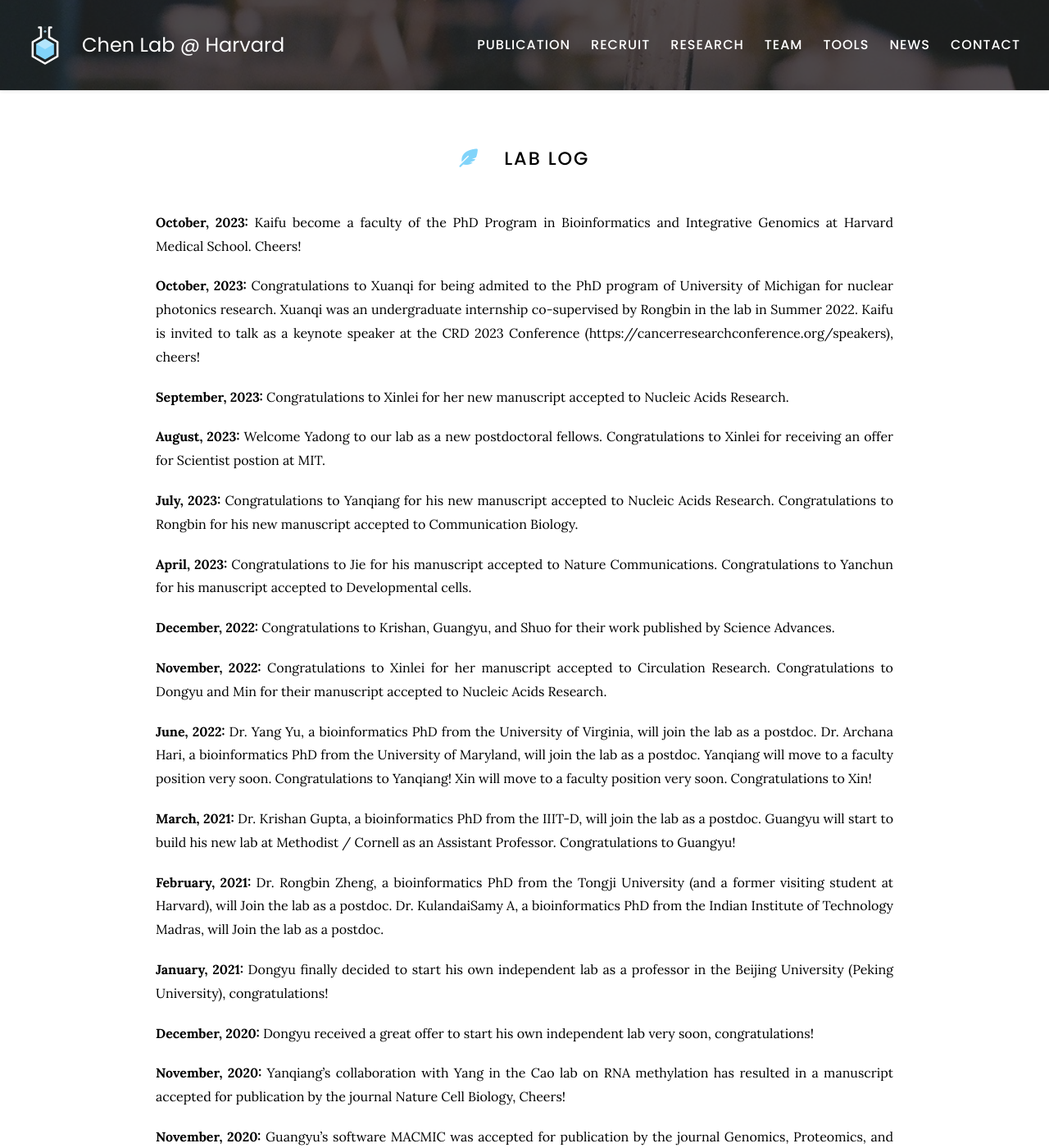
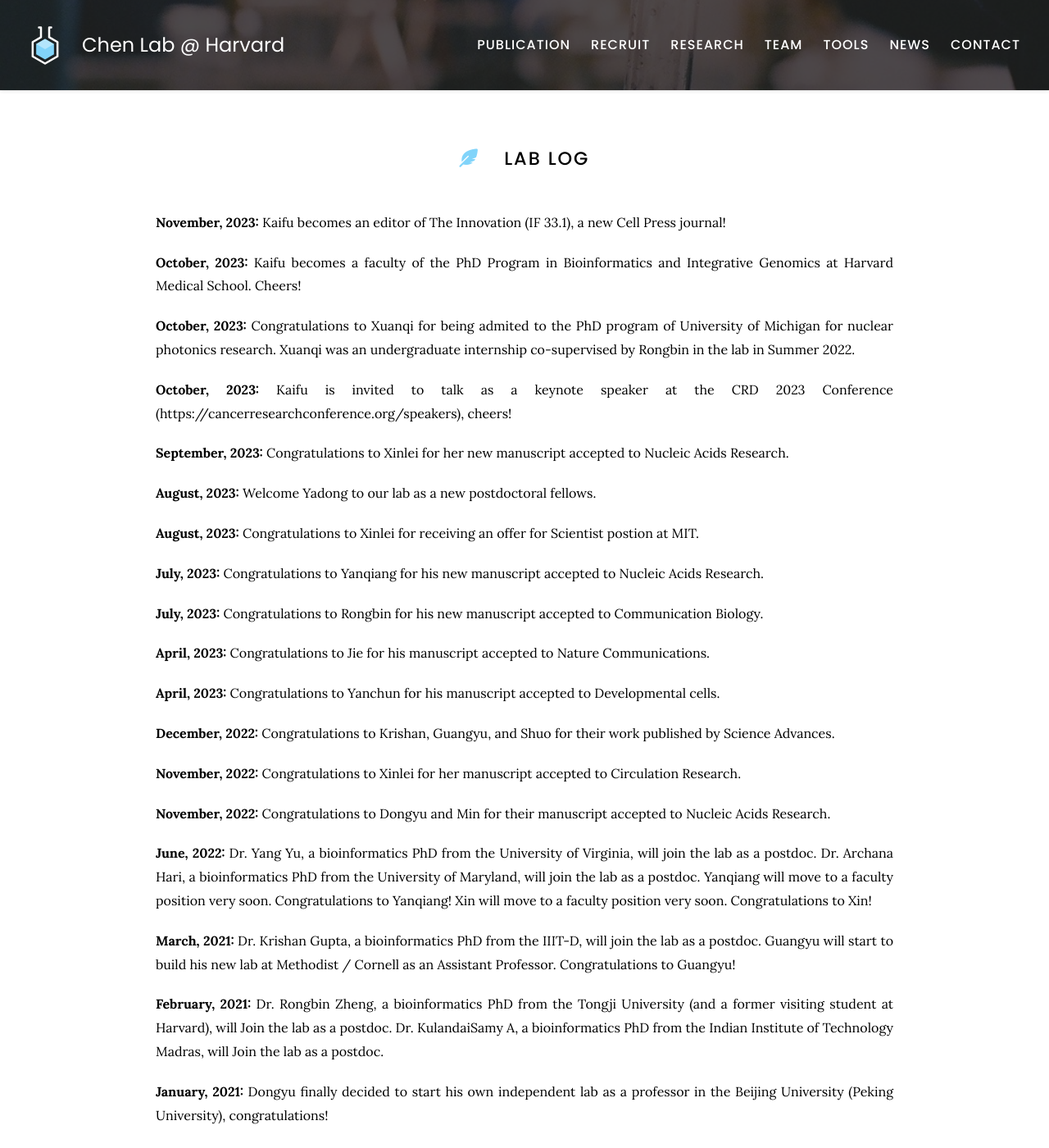
Before and after one commit to kaifuchenlab/kaifuchenlab.github.io, a Jekyll site: the page built from 7.news/index.md, in a window 1280 px wide and 1400 px high. Shown: the whole window at 82% size. Built offline with Jekyll 4.4.1, drawn with Linux system fonts in a browser that asks for light colours.

Commit message:
Update index.md

```diff
--- a/7.news/index.md
+++ b/7.news/index.md
@@ -8,25 +8,37 @@ nav:
 # <i class="fas fa-feather-alt"></i> Lab log
 
 
-**October, 2023:**
-Kaifu become a faculty of the PhD Program in Bioinformatics and Integrative Genomics at Harvard Medical School. Cheers!
+**November, 2023:**
+Kaifu becomes an editor of The Innovation (IF 33.1), a new Cell Press journal!
 
 **October, 2023:**
-Congratulations to Xuanqi for being admited to the PhD program of University of Michigan for nuclear photonics research. Xuanqi was an undergraduate internship co-supervised by Rongbin in the lab in Summer 2022. Kaifu is invited to talk as a keynote speaker at the CRD 2023 Conference (https://cancerresearchconference.org/speakers), cheers!
+Kaifu becomes a faculty of the PhD Program in Bioinformatics and Integrative Genomics at Harvard Medical School. Cheers!
+
+**October, 2023:**
+Congratulations to Xuanqi for being admited to the PhD program of University of Michigan for nuclear photonics research. Xuanqi was an undergraduate internship co-supervised by Rongbin in the lab in Summer 2022.
+
+**October, 2023:**
+Kaifu is invited to talk as a keynote speaker at the CRD 2023 Conference (https://cancerresearchconference.org/speakers), cheers!
 
 **September, 2023:**
 Congratulations to Xinlei for her new manuscript accepted to Nucleic Acids Research.
 
 **August, 2023:**
 Welcome Yadong to our lab as a new postdoctoral fellows.
+
+**August, 2023:**
 Congratulations to Xinlei for receiving an offer for Scientist postion at MIT.
 
 **July, 2023:**
 Congratulations to Yanqiang for his new manuscript accepted to Nucleic Acids Research.
+
+**July, 2023:**
 Congratulations to Rongbin for his new manuscript accepted to Communication Biology.
 
 **April, 2023:**
 Congratulations to Jie for his manuscript accepted to Nature Communications.
+
+**April, 2023:**
 Congratulations to Yanchun for his manuscript accepted to Developmental cells.
 
 **December, 2022:**
@@ -34,6 +46,8 @@ Congratulations to Krishan, Guangyu, and Shuo for their work published by Scienc
 
 **November, 2022:**
 Congratulations to Xinlei for her manuscript accepted to Circulation Research.
+
+**November, 2022:**
 Congratulations to Dongyu and Min for their manuscript accepted to Nucleic Acids Research.
 
 **June, 2022:**
```
